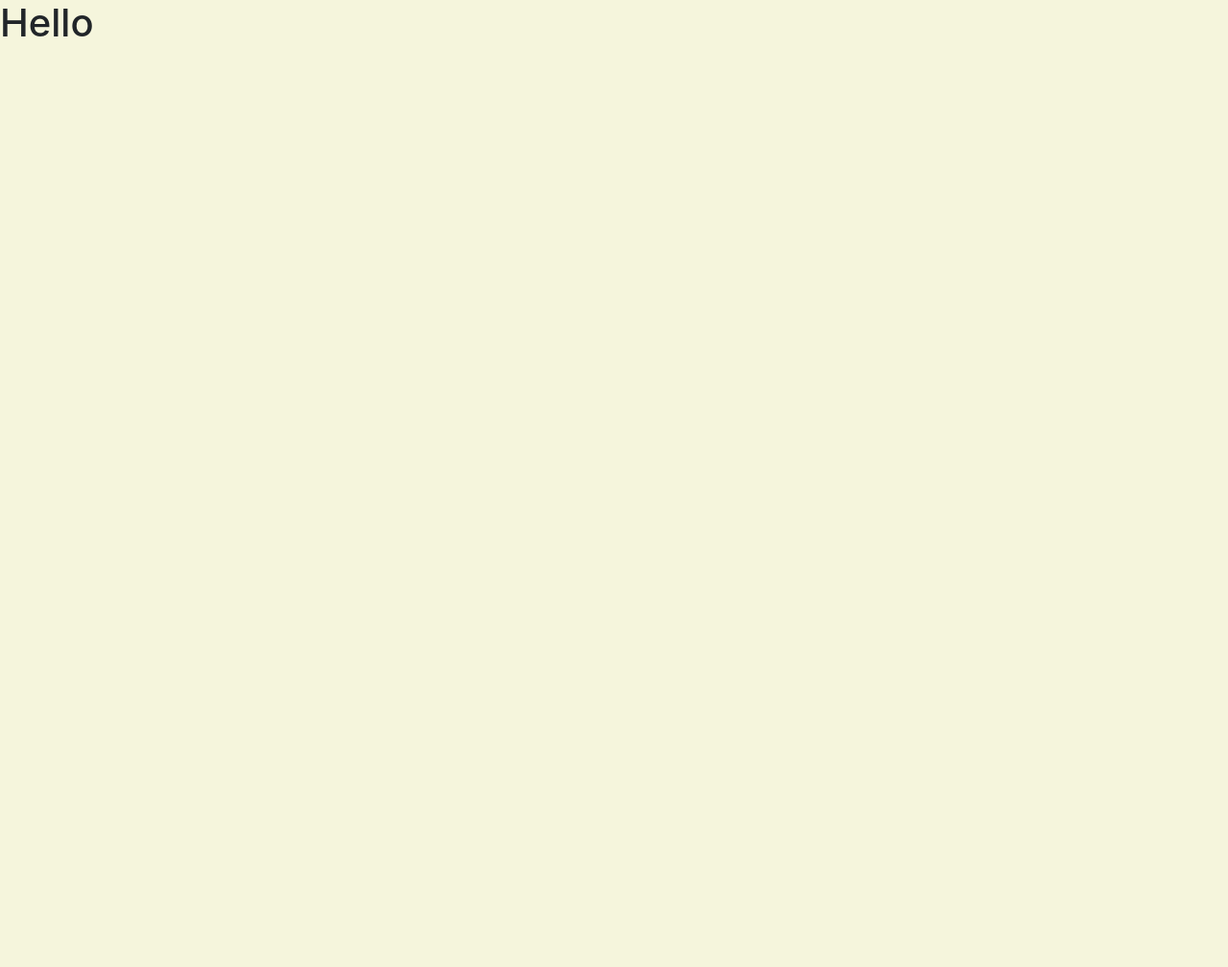
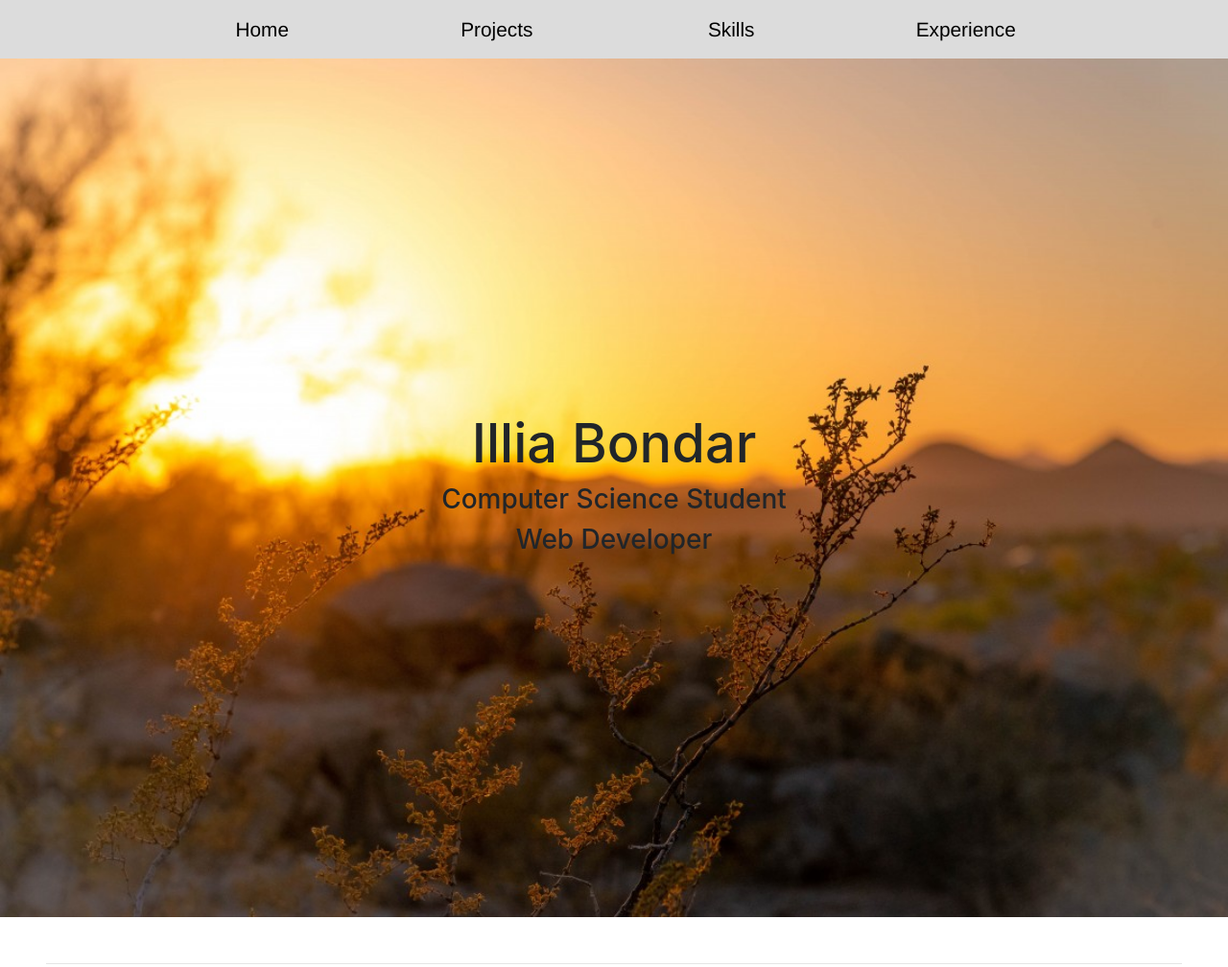
Before and after one commit to illia57/illia57.github.io, a plain HTML site: page index.html in a window 1280 px wide. Shown: the whole page at 96% size. Before the commit the page ends 800 px from the top, so only its background shows below. Drawn offline with nearby package versions, Linux system fonts and the light colour scheme.

Commit message:
added name with background

```diff
--- a/index.html
+++ b/index.html
@@ -12,7 +12,27 @@
     <!-- 5/13/2020 -->
 </head>
 <body>
-    <h1>Hello</h1>
+    <!-- Navbar -->
+    <nav>
+        <ul>
+            <li><a href="#home">Home</a></li>
+            <li><a href="#projects">Projects</a></li>
+            <li><a href="#skills">Skills</a></li>
+            <li><a href="#experience">Experience</a></li>
+        </ul>
+    </nav>
+
+    <!-- name on image -->
+    <div class="nameimage">
+        <div class="nametext">
+            <h1>Illia Bondar</h1>
+            <h3>Computer Science Student</h3>
+            <h3>Web Developer</h3>
+        </div>
+    </div>
+
+    <hr>
+
 
 
 </body>
--- a/style.css
+++ b/style.css
@@ -1,3 +1,66 @@
 body {
-    background-color: beige;
+    background-color: white;
 }
+
+/* NAVbar */
+nav ul {
+    width: 100%;
+    list-style: none;
+    background-color: rgba(185, 185, 185, 0.5);
+    text-align: center;
+    padding: 0px;
+    margin: 0px;
+}
+
+nav li {
+    display: inline-block;
+
+}
+
+nav a {
+    text-decoration: none;
+    color: black;
+    width: 15rem;
+    display: block;
+    padding: 15px;
+    font-size: 1.3rem;
+    font-family: Helvetica;
+}
+
+nav a:hover {
+    background-color: #3b3b3b8a;
+    transition: 0.4s;
+    text-decoration: none;
+    color: rgb(255, 197, 88);
+}
+
+nav {
+    position: sticky;
+    top: 0px;
+    width: 100%;
+}
+
+/* name on image */
+
+h1 {
+    font-size: 3.5rem;
+}
+
+.nameimage {
+    background-image: url(images/background.png);
+    background-repeat: no-repeat;
+    background-size: cover;
+}
+
+.nametext {
+    text-align: center;
+    margin: auto;
+    padding-bottom: 23rem;
+    padding-top: 23rem;
+}
+
+/* section dividers */
+
+hr {
+    margin: 3rem;
+}
```
Also changed, not shown: images/background.png (added).
